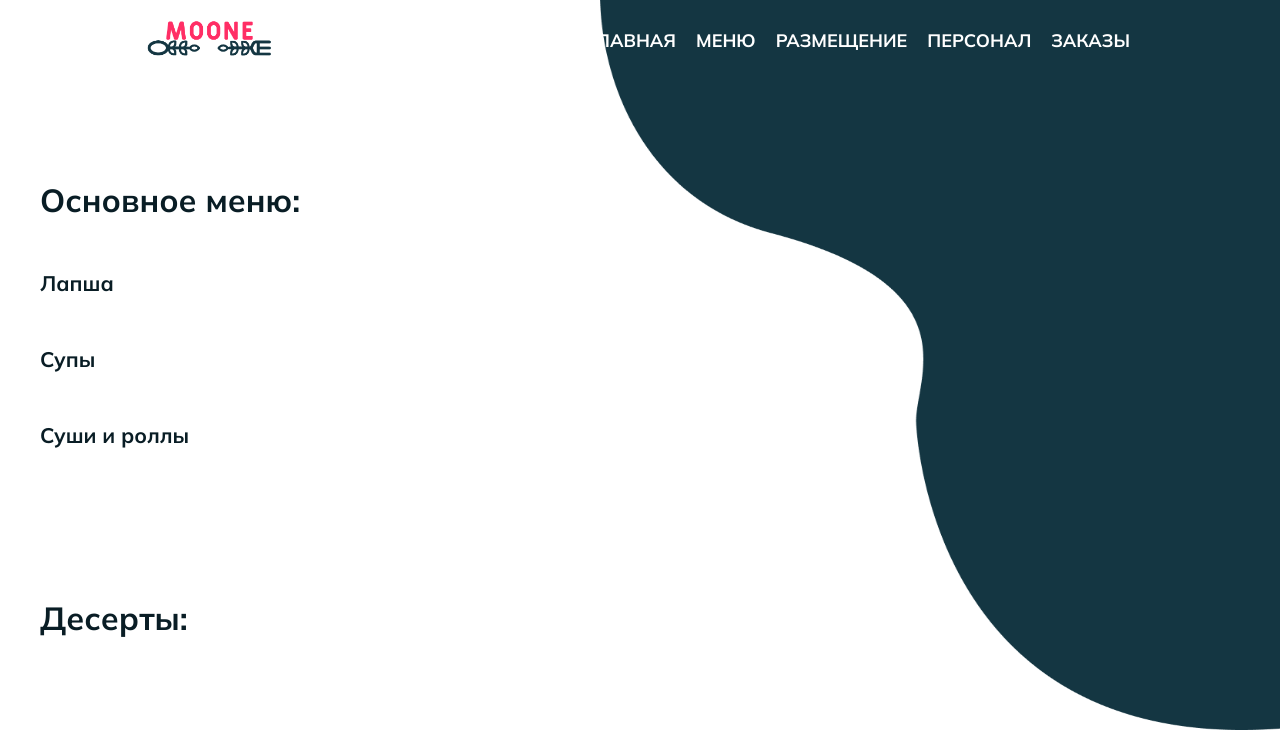
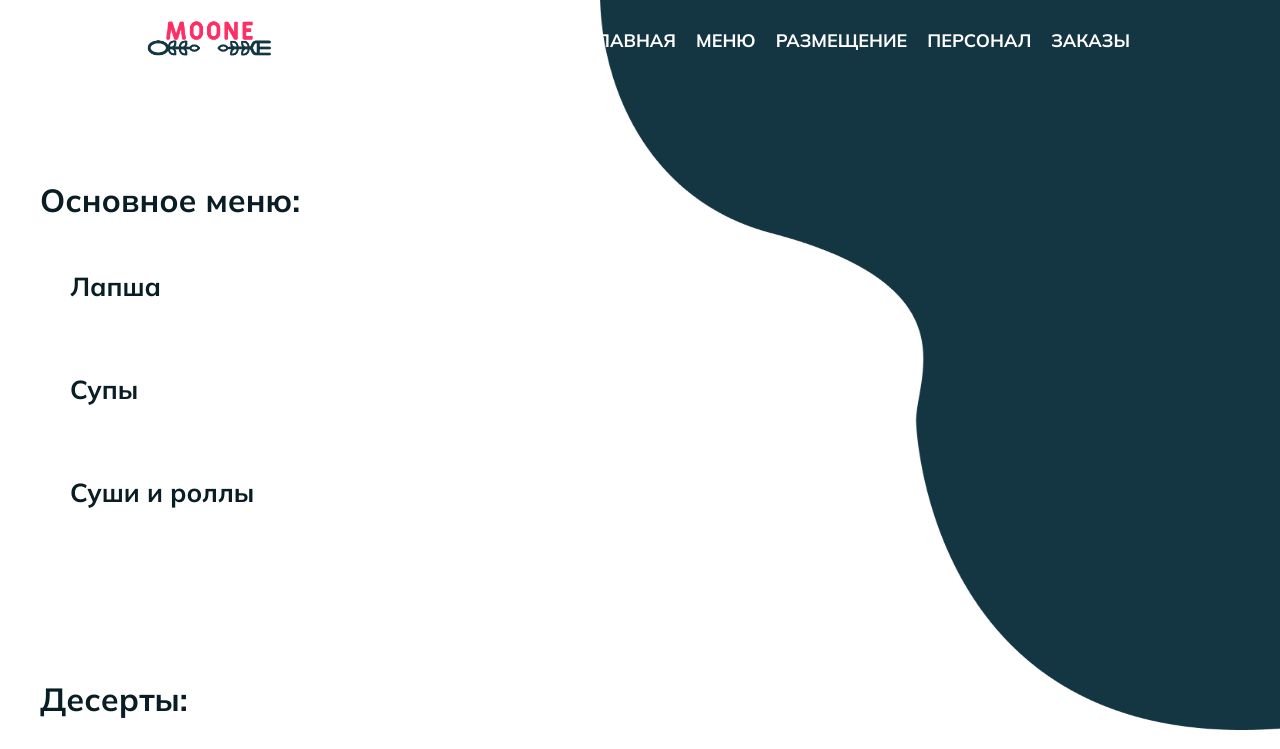
Before and after one commit to Pilla13/Restaurant-MOONE-, a PHP site: page /menu.php in a window 1280 px wide; the page is wider, and only the part inside the window is pictured. Shown: the top 749 px of that part. Run offline with PHP 8.4, Linux system fonts and the light colour scheme; data that the repository does not hold is empty; some web fonts are replaced.

Commit message:
Menu edit 2

```diff
--- a/style/menu.css
+++ b/style/menu.css
@@ -8,6 +8,13 @@ body {
     font-family: "Mulish", sans-serif;
     font-size: 18px;
     font-weight: 400;
+}
+
+h3 {
+    font-size: 26px;
+    font-weight: 700;
+    margin-left: 30px;
+    margin-bottom: 20px;
 }
 
 .rest_menu_bg {
```
